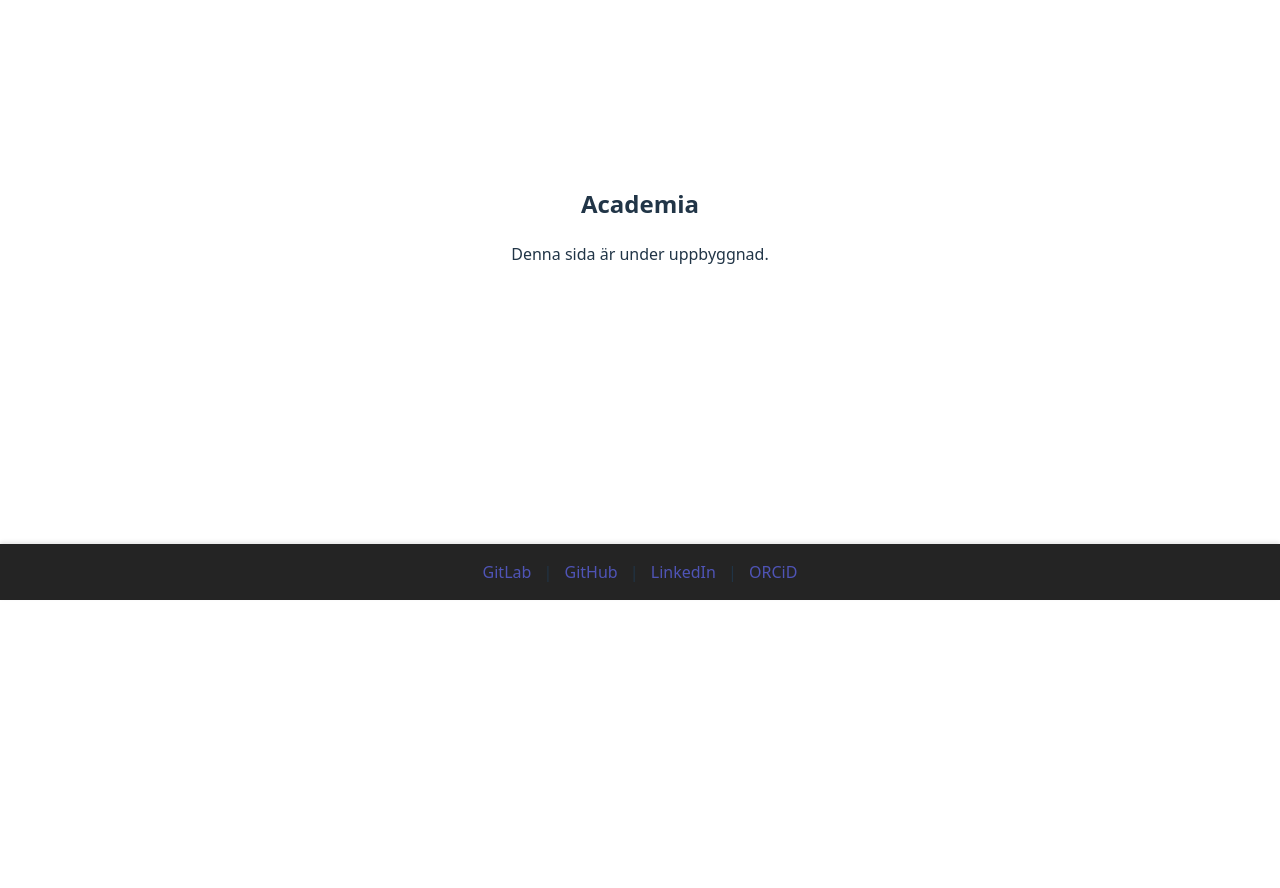
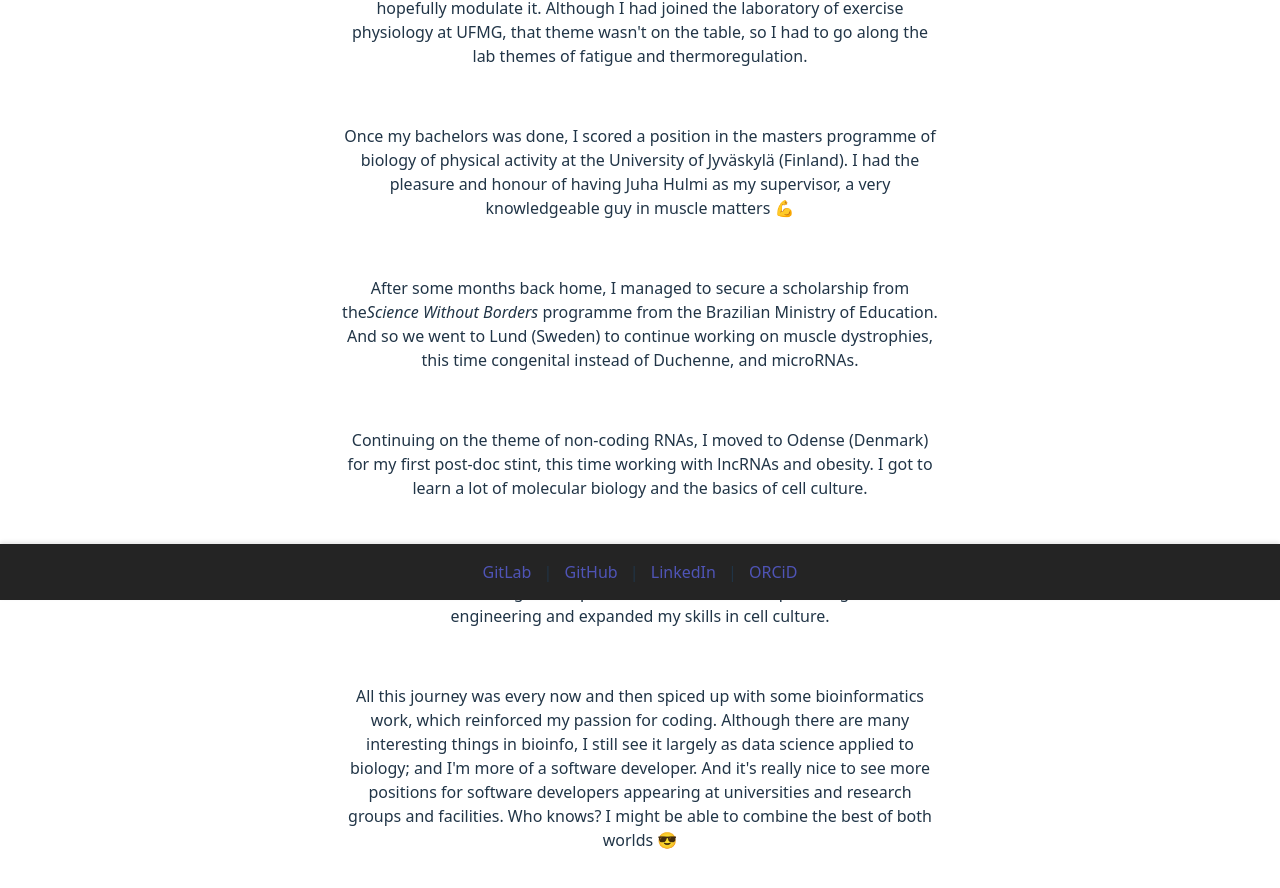
Before and after one commit to uamoti/uamoti.github.io, a React (Vite) app: page /academia in a window 1280 px wide. Shown: the part 200-1088 px from the top of the page. Before the commit the page ends 800 px from the top, so only its background shows below. Built offline with nearby package versions, Linux system fonts and the light colour scheme.

Commit message:
feat: add academic history overview

```diff
--- a/src/Academia.jsx
+++ b/src/Academia.jsx
@@ -1,8 +1,49 @@
 function Academia() {
     return (
-        <div>
+        <div className="home-content">
             <h2>Academia</h2>
-            <p>Denna sida är under uppbyggnad.</p>
+            <p>
+		It started with the desire to understand the process of muscle hypertrophy
+		and hopefully modulate it. Although I had joined the laboratory of exercise
+		physiology at UFMG, that theme wasn't on the table, so I had to go along the
+		lab themes of fatigue and thermoregulation.
+	    </p>
+	    <br/>
+	    <p>
+		Once my bachelors was done, I scored a position in the masters programme of
+		biology of physical activity at the University of Jyväskylä (Finland).
+		I had the pleasure and honour of having Juha Hulmi as my supervisor, a very
+		knowledgeable guy in muscle matters &#x1F4AA;
+	    </p>
+	    <br/>
+	    <p>
+		After some months back home, I managed to secure a scholarship from the
+		<i>Science Without Borders</i> programme from the Brazilian Ministry
+		of Education. And so we went to Lund (Sweden) to continue working on muscle
+		dystrophies, this time congenital instead of Duchenne, and microRNAs.
+	    </p>
+	    <br/>
+	    <p>
+		Continuing on the theme of non-coding RNAs, I moved to Odense (Denmark) for
+		my first post-doc stint, this time working with lncRNAs and obesity. I got to
+		learn a lot of molecular biology and the basics of cell culture.
+	    </p>
+	    <br/>
+	    <p>
+		My last post-doc was at the University of Eastern Finland, working on cell
+		cycle and leukaemia. I got to explore some CRISPR techniques for genetic
+		engineering and expanded my skills in cell culture.
+	    </p>
+	    <br/>
+	    <p>
+		All this journey was every now and then spiced up with some bioinformatics
+		work, which reinforced my passion for coding. Although there are many
+		interesting things in bioinfo, I still see it largely as data science applied
+		to biology; and I'm more of a software developer. And it's really nice to see
+		more positions for software developers appearing at universities and research
+		groups and facilities. Who knows? I might be able to combine the best of both
+		worlds &#x1F60E;
+	    </p>
         </div>
     )
 }
```
